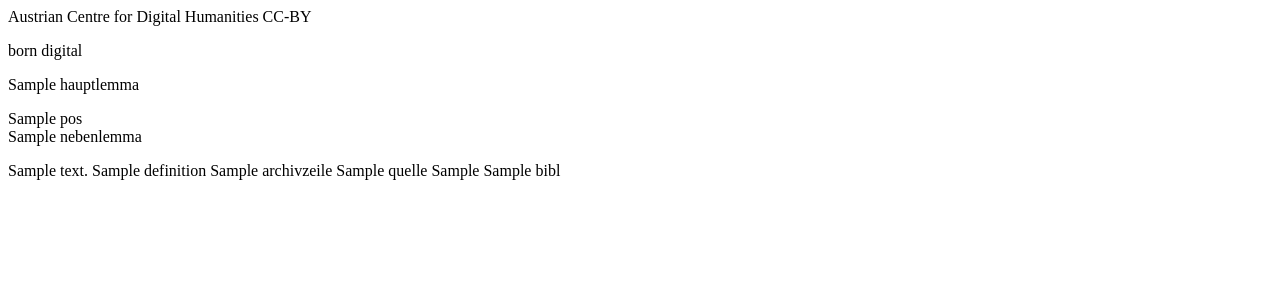
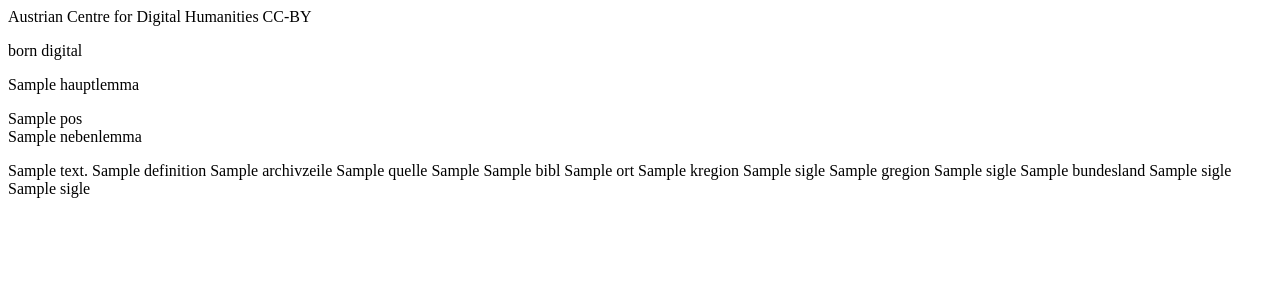
Before and after one commit to acdh-oeaw/dboebackend, a Django app: template belege/templates/belege/beleg_detail.j2 in a window 1280 px wide. Shown: the top 300 px of the page. Run offline with Django 5.2, Linux system fonts and the light colour scheme; the template is opened without the code that fills it: most values are stand-ins (such as "Sample title", 1, 10 or a date in 2020).

Commit message:
feat(tei): usg/places

```diff
--- a/belege/templates/belege/beleg_detail.j2
+++ b/belege/templates/belege/beleg_detail.j2
@@ -22,6 +22,26 @@
     <ref type="quelleBearbeitet">{{ object.quelle_bearbeitet}}</ref>{% endif %}{% if object.bibl %}
     <ref type="bibl" corresp="this:QDB">
         <bibl>{{ object.bibl }}</bibl>
-    </ref>{% endif %}
+    </ref>{% endif %}{% if object.ort %}
+    <usg type="geo" corresp="this:QDB">
+        <listPlace>
+            <place type="Ort">
+                <placeName>{{ object.ort.name }}</placeName>
+                <region type="Kleinregion">
+                    <placeName>{{ object.ort.kregion }}</placeName>
+                    <idno type="sigle">{{ object.ort.kregion.sigle }}</idno>
+                </region>
+                <region type="Großregion">
+                    <placeName>{{ object.ort.gregion }}</placeName>
+                    <idno type="sigle">{{ object.ort.gregion.sigle }}</idno>
+                </region>
+                <region type="Bundesland">
+                    <placeName>{{ object.ort.bundesland }}</placeName>
+                    <idno type="sigle">{{ object.ort.bundesland.sigle }}</idno>
+                </region>
+                <idno type="sigle">{{ object.ort.sigle }}</idno>
+            </place>
+        </listPlace>
+    </usg>{% endif %}
 </entry>
 {% endblock %}
```
